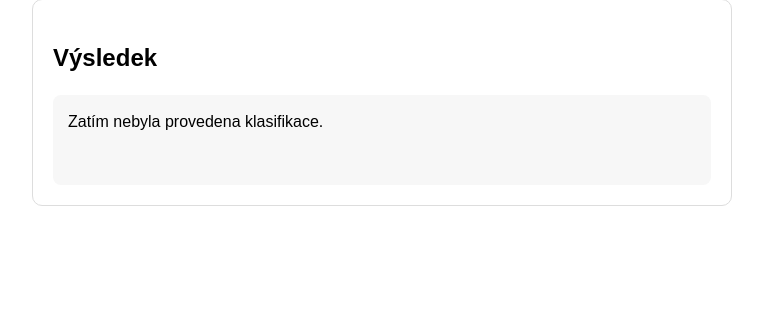
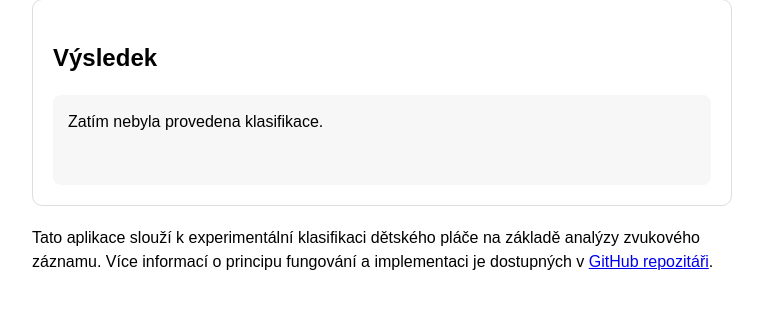
Before and after one commit to vojtechpardubsky/baby-cry-classification, a FastAPI app: page / in a window 1280 px wide. Shown: the part 609-923 px from the top of the page, without its empty margins (258-1021 px from the left). Before the commit the page ends 815 px from the top, so only its background shows below. Run offline with FastAPI, Linux system fonts and the light colour scheme; parts of the project's set-up code (start-up, migrations or seed data) failed here and were passed over.

Commit message:
Add GitHub repository link to homepage

```diff
--- a/templates/index.html
+++ b/templates/index.html
@@ -38,7 +38,18 @@
         <div id="result" class="result-box">Zatím nebyla provedena klasifikace.</div>
     </div>
 
+    <div>
+        <p>
+          Tato aplikace slouží k experimentální klasifikaci dětského pláče na základě analýzy zvukového záznamu.
+          Více informací o principu fungování a implementaci je dostupných v
+          <a href="https://github.com/vojtechpardubsky/baby-cry-classification" target="_blank">GitHub repozitáři</a>.
+        </p>
+    </div>
+
+
     <script src="/static/js/app.js"></script>
+
+
 
 </body>
 </html>
```
